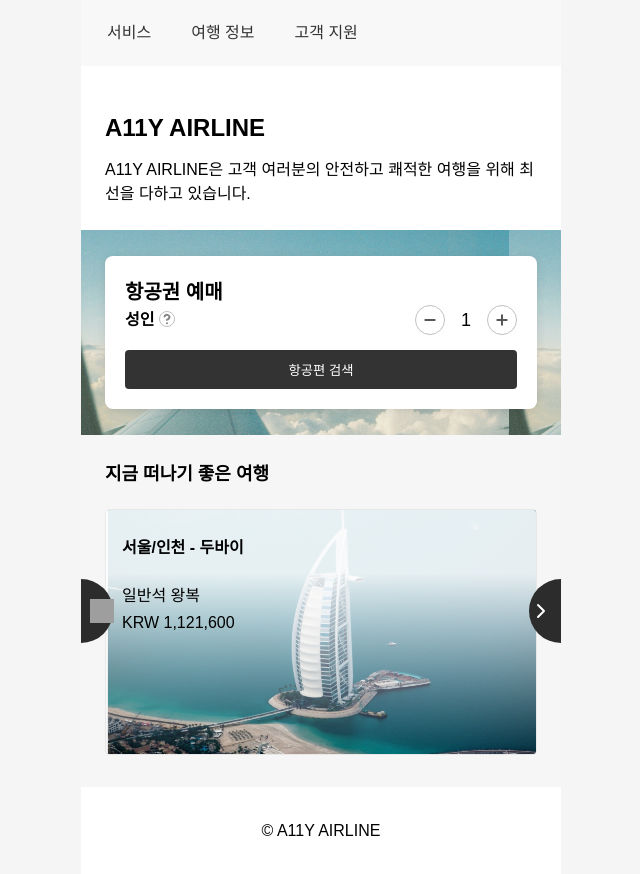
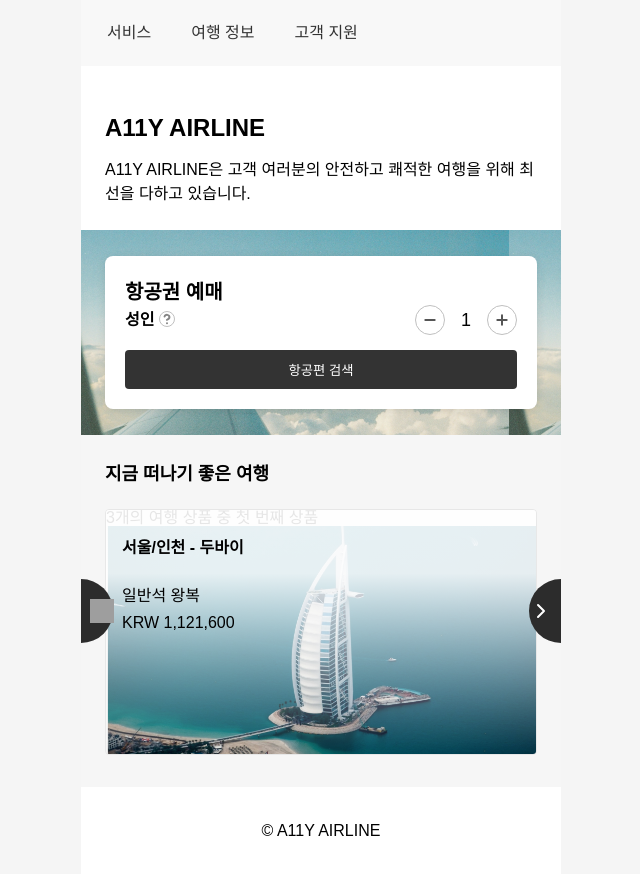
Before and after one commit to woowacourse/a11y-airline, a React (Vite) app: page / in a window 1280 px wide. Shown: the whole page, without its empty margins (319-959 px from the left). Built offline with nearby package versions, Linux system fonts and the light colour scheme; grey boxes are pictures that could not be loaded.

Commit message:
refactor: 현재 선택된 여행 상품이 전체 상품 중 몇 번째 상품인지 알려주기 위해 aria-live 속성 추가

```diff
--- a/src/components/TravelSection.tsx
+++ b/src/components/TravelSection.tsx
@@ -15,6 +15,7 @@ interface TravelOption {
   price: number;
   image: string;
   link: string;
+  ariaLabel: string;
 }
 
 const travelOptions: TravelOption[] = [
@@ -24,7 +25,8 @@ const travelOptions: TravelOption[] = [
     type: '일반석 왕복',
     price: 1121600,
     image: travelItem01,
-    link: 'https://koreanairkp.kaltour.com/ProductOverseas/OverseasList?TOURTYP=KALPAK&PKGBRA=KP&PKGARE=E5&REGNB1=%uC720%uB7FD&REGNB2=%uC911%uB3D9&REGTOP=1'
+    link: 'https://koreanairkp.kaltour.com/ProductOverseas/OverseasList?TOURTYP=KALPAK&PKGBRA=KP&PKGARE=E5&REGNB1=%uC720%uB7FD&REGNB2=%uC911%uB3D9&REGTOP=1',
+    ariaLabel: '3개의 여행 상품 중 첫 번째 상품'
   },
   {
     departure: '서울/인천',
@@ -32,7 +34,8 @@ const travelOptions: TravelOption[] = [
     type: '일반석 왕복',
     price: 1515200,
     image: travelItem02,
-    link: 'https://koreanairkp.kaltour.com/ProductOverseas/OverseasView?pkgpnh=KP44129'
+    link: 'https://koreanairkp.kaltour.com/ProductOverseas/OverseasView?pkgpnh=KP44129',
+    ariaLabel: '3개의 여행 상품 중 두 번째 상품'
   },
   {
     departure: '서울/인천',
@@ -40,7 +43,8 @@ const travelOptions: TravelOption[] = [
     type: '일반석 왕복',
     price: 1415800,
     image: travelItem03,
-    link: 'https://koreanairkp.kaltour.com/ProductOverseas/OverseasView?pkgpnh=KP41216'
+    link: 'https://koreanairkp.kaltour.com/ProductOverseas/OverseasView?pkgpnh=KP41216',
+    ariaLabel: '3개의 여행 상품 중 세 번째 상품'
   }
 ];
 
@@ -61,9 +65,6 @@ const TravelSection = () => {
 
   return (
     <div className={styles.travelSection}>
-      <button className={`${styles.navButton} ${styles.navButtonPrev}`} onClick={prevTravel}>
-        <img src={chevronLeft} className={styles.navButtonIcon} />
-      </button>
       <div className={styles.carousel}>
         {travelOptions.map((option, index) => (
           <div
@@ -71,7 +72,15 @@ const TravelSection = () => {
             className={`${styles.card} ${index === currentIndex ? styles.cardActive : ''}`}
             onClick={() => handleCardClick(option.link)}
           >
-            <img src={option.image} className={styles.cardImage} />
+            <span aria-live="polite" className={styles.visuallyHidden}>
+              {option.ariaLabel}
+            </span>
+
+            <img
+              src={option.image}
+              className={styles.cardImage}
+              alt={`${option.destination} 이미지`}
+            />
             <div className={styles.cardContent}>
               <p className={`${styles.cardTitle} heading-3-text`}>
                 {option.departure} - {option.destination}
@@ -82,6 +91,9 @@ const TravelSection = () => {
           </div>
         ))}
       </div>
+      <button className={`${styles.navButton} ${styles.navButtonPrev}`} onClick={prevTravel}>
+        <img src={chevronLeft} className={styles.navButtonIcon} />
+      </button>
       <button className={`${styles.navButton} ${styles.navButtonNext}`} onClick={nextTravel}>
         <img src={chevronRight} className={styles.navButtonIcon} />
       </button>
```
